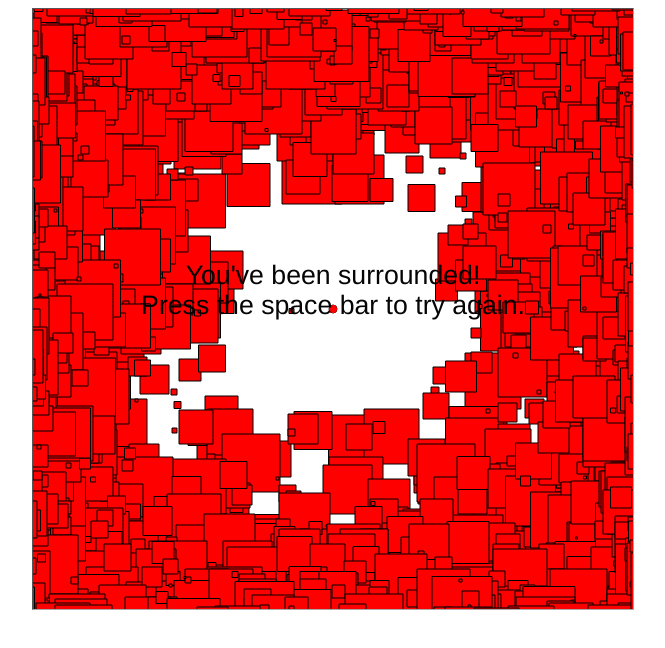
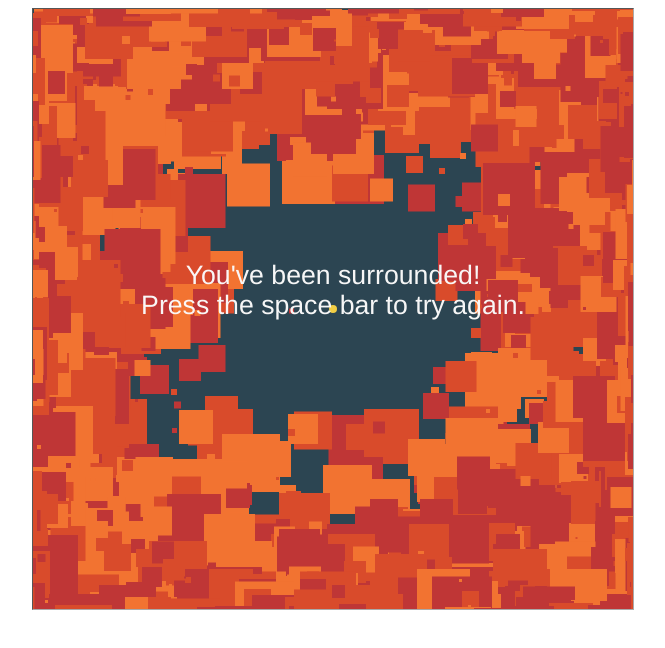
Before and after one commit to dyeje/surrounded, a plain HTML site: page index.html in a window 1280 px wide. Shown: the whole page, without its empty margins (307-972 px from the left). Drawn offline with Linux system fonts and the light colour scheme.

Commit message:
New color scheme

```diff
--- a/enemy.js
+++ b/enemy.js
@@ -1,3 +1,9 @@
+enemyColors = {
+  1: "#F27331",
+  2: "#D94B2B",
+  3: "#BF3636"
+}
+
 function pushEnemies(quantity) {
   for (var i = 0; i < quantity; i++) {
     enemies.push(initializeEnemy(i));
@@ -8,7 +14,8 @@ function initializeEnemy(id) {
   var enemy = {
     id: id,
     size: randomSize(),
-    direction: randomCardinalDirection()
+    direction: randomCardinalDirection(),
+    color: enemyColors[getRandomInt(1, 3)]
   }
 
   var startingCoordinates = randomStartingCoordinates(enemy.direction, enemy.size);
@@ -65,7 +72,6 @@ function enemyDraw(enemy) {
   ctx.beginPath();
   ctx.rect(enemy.x, enemy.y, enemy.size, enemy.size);
   ctx.closePath();
-  ctx.fillStyle = "red";
+  ctx.fillStyle = enemy.color;
   ctx.fill();
-  ctx.stroke();
 }
--- a/game.js
+++ b/game.js
@@ -9,13 +9,20 @@ var canvas = document.getElementById("canvas"),
     alphaTimer,
     deathTimer;
 
-//constants
-var
+
+var //constants
+  PLAYER_COLOR = "#F2CE44"
   VELOCITY_INTERVAL = 0.36,
-  INITIAL_FRICTION = 0.88,
-  FRICTION_INTERVAL = 0.04,
+  INITIAL_FRICTION = 0.90,
+  FRICTION_INTERVAL = 0.03,
   SIDE_LENGTH = 600,
   PLAYER_SPEED = 10,
+  DIRECTIONS = {
+    up: 1,
+    down: 2,
+    right: 3,
+    left: 4
+  },
   //initial values
   INITIAL_UPDATE_INTERVAL = 10,
   INITIAL_PLAYER_SIZE = 8,
@@ -27,18 +34,12 @@ var
   DOWN_ARROW = 40,
   LEFT_ARROW = 37,
   RIGHT_ARROW = 39,
-  SPACE_BAR = 32,
-  DIRECTIONS = {
-    up: 1,
-    down: 2,
-    right: 3,
-    left: 4
-  };
+  SPACE_BAR = 32;
 
 canvas.width = canvas.height = SIDE_LENGTH;
 
 function drawText(text, alpha, alignment, x, y) {
-  ctx.fillStyle = "rgba(0, 0, 0, " + alpha + ")";
+  ctx.fillStyle = "rgba(250, 250, 250, " + alpha + ")";
   ctx.font = "20pt Helvetica";
   ctx.textAlign = alignment;
   ctx.fillText(text, x, y);
--- a/index.html
+++ b/index.html
@@ -5,7 +5,7 @@
       #canvas {
           margin-left: auto;
           margin-right: auto;
-          background: #ffffff;
+          background: #2C4552;
           display: block;
           border: thin inset #aaaaaa;
       }
--- a/player.js
+++ b/player.js
@@ -12,8 +12,7 @@ function initializePlayer() {
 function playerDraw() {
   ctx.beginPath();
   ctx.arc(player.x, player.y, player.size/2, 0, Math.PI * 2);
-  ctx.stroke();
-  ctx.fillStyle = 'red';
+  ctx.fillStyle = PLAYER_COLOR;
   ctx.fill();
 }
 
```
